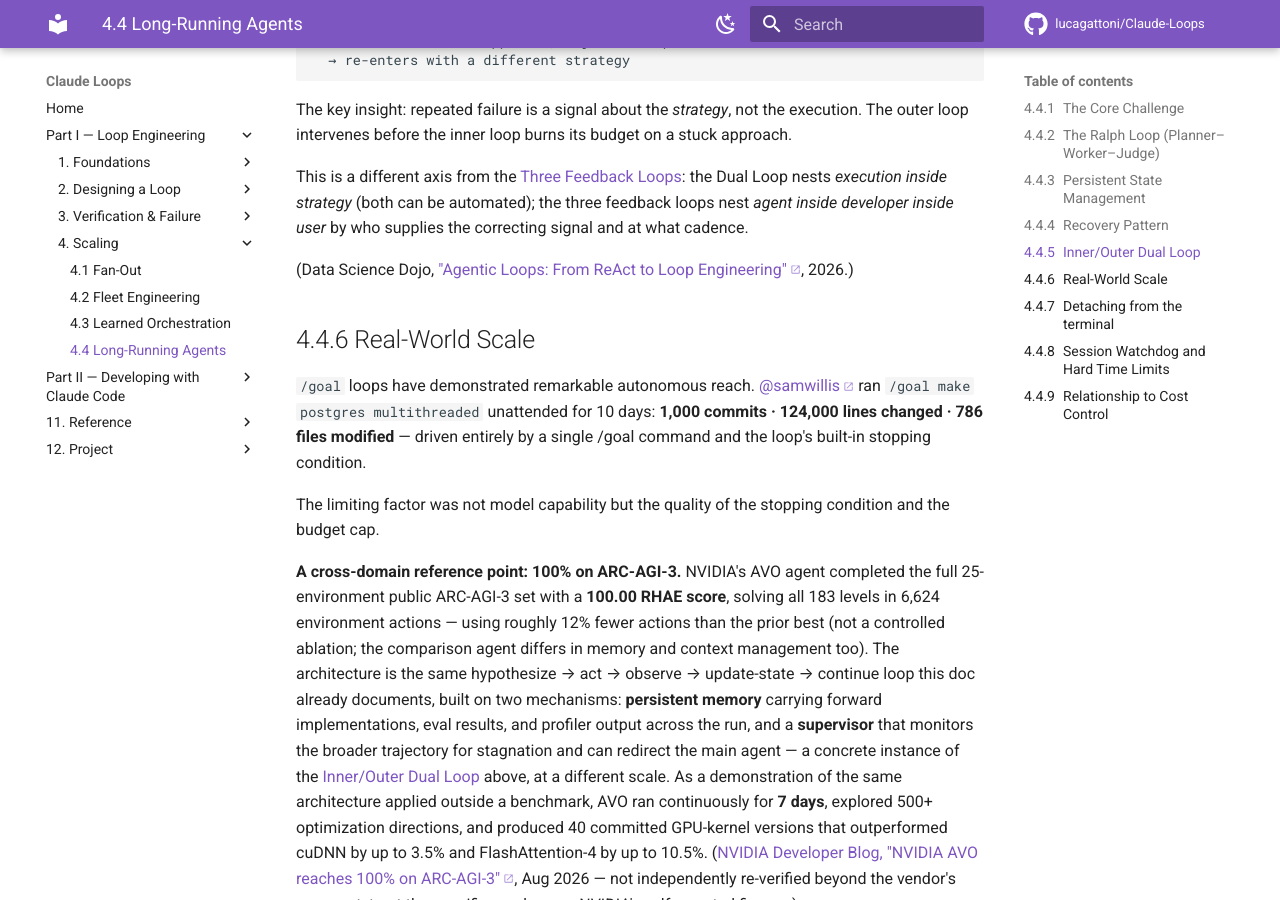
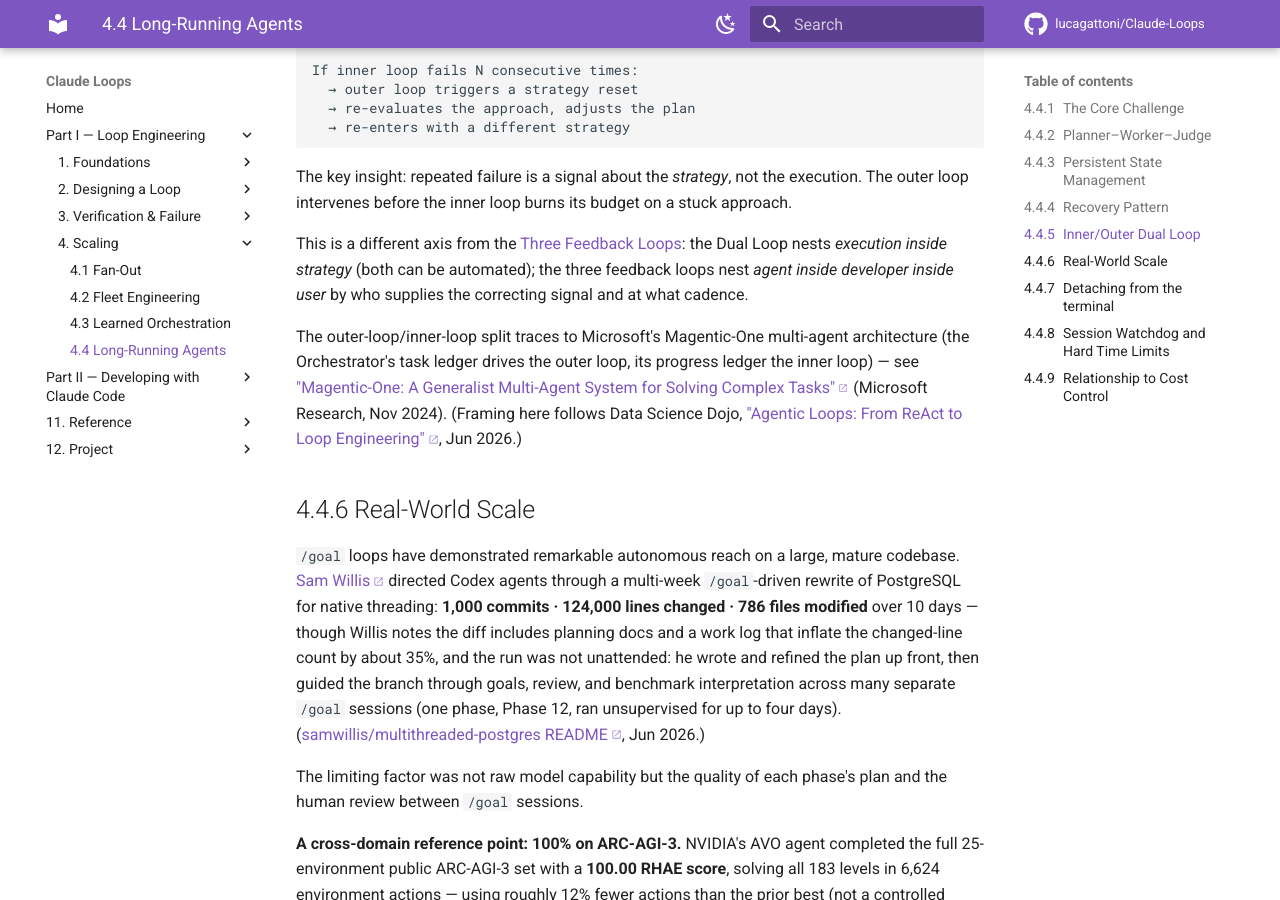
Before and after one commit to lucagattoni/Claude-Loops, an MkDocs documentation site: the page built from docs/25-long-running-agents.md, in a window 1280 px wide and 900 px high, scrolled down 1961 px. Built offline with MkDocs 1.6.1 and Material for MkDocs 9.7.7, drawn with Linux system fonts in a browser that asks for light colours; comment, search, counter and statistics services are not loaded; some of the changed text lies outside the part shown.

Commit message:
25-long-running-agents.md: 3 fact-check fix(es) from the C7 doc sweep
Change types: RESTRUCTURE×1, CORRECT×1, ADD_CITATION_LINK×1

- [high] MODIFIED — I corrected the proposed Cursor citation, which used a concatenation of two section headings as the article title. I fetched all three sources myself because this finding's lens n
- [high] The KB's headline example of autonomous reach was substantially not autonomous, and the refuter verified every correction against the project's own README on its actual default branch (`mult
- [medium] The KB credits a 2026 blog post for a pattern that post itself attributes to Magentic-One (Nov 2024) — an originating source that appears nowhere in the KB (grep-confirmed across docs/ and t

Backlog step 11 (C7). 34/34 units, 4,025 previously-unverified lines, 656 claims
checked, 471 URLs opened. Evidence: plans/20260907_0100-c7-doc-sweep-evidence.md.
mkdocs build --strict green on the full change set.

Co-Authored-By: Claude Opus 5 (1M context) <noreply@anthropic.com>
Claude-Session: https://claude.ai/code/session_0143r6VLrjfhL34xeWGQvHmV

```diff
--- a/docs/25-long-running-agents.md
+++ b/docs/25-long-running-agents.md
@@ -10,7 +10,7 @@ Each context window is finite. A long-running agent must externalise its state s
 the next invocation can resume exactly where it left off, without re-reading the
 entire history.
 
-## The Ralph Loop (Planner–Worker–Judge)
+## Planner–Worker–Judge
 
 A three-role multi-agent pattern for complex, multi-stage tasks:
 
@@ -24,11 +24,9 @@ Planner → Worker → Judge → (loop back to Planner if not done)
 
 The Planner writes state; the Worker reads and updates it; the Judge is the loop's stopping condition.
 
-**Origin.** The technique traces to Geoff Huntley's "Ralph Wiggum" pattern: run a single
-monolithic agent process autonomously in a loop, one task per iteration, prioritizing
-determinism and watchability over multi-agent complexity — the community precedent Osmani
-and others cite as predating Claude Code's own built-in loop primitives.
-([ghuntley.com, "The Ralph Wiggum (as a Software Engineering technique)"](https://ghuntley.com/loop/), Jan 2026.)
+(Wilson Lin, ["Scaling long-running autonomous coding"](https://cursor.com/blog/scaling-agents), Cursor, Jan 2026.)
+
+**A related but distinct single-agent technique: the Ralph Loop.** Where the pattern above splits work across separate Planner/Worker/Judge roles, Geoff Huntley's "Ralph Wiggum" technique deliberately keeps it to a single monolithic agent process run autonomously in a loop, one task per iteration, prioritizing determinism and watchability over multi-agent complexity — the community precedent Osmani and others cite as predating Claude Code's own built-in loop primitives. ([ghuntley.com, "Ralph Wiggum as a 'software engineer'"](https://ghuntley.com/ralph/), Jul 2025.)
 
 **A multi-day case study at scale.** Iterative planning-coding-testing loops sustained over
 *multiple days* report a 52.25% average relative gain across three benchmarks and, as a
@@ -89,17 +87,13 @@ the Dual Loop nests *execution inside strategy* (both can be automated); the thr
 feedback loops nest *agent inside developer inside user* by who supplies the correcting
 signal and at what cadence.
 
-(Data Science Dojo, ["Agentic Loops: From ReAct to Loop Engineering"](https://datasciencedojo.com/blog/agentic-loops-explained-from-react-to-loop-engineering-2026-guide/), 2026.)
+The outer-loop/inner-loop split traces to Microsoft's Magentic-One multi-agent architecture (the Orchestrator's task ledger drives the outer loop, its progress ledger the inner loop) — see ["Magentic-One: A Generalist Multi-Agent System for Solving Complex Tasks"](https://www.microsoft.com/en-us/research/articles/magentic-one-a-generalist-multi-agent-system-for-solving-complex-tasks/) (Microsoft Research, Nov 2024). (Framing here follows Data Science Dojo, ["Agentic Loops: From ReAct to Loop Engineering"](https://datasciencedojo.com/blog/agentic-loops-explained-from-react-to-loop-engineering-2026-guide/), Jun 2026.)
 
 ## Real-World Scale
 
-`/goal` loops have demonstrated remarkable autonomous reach. [@samwillis](https://x.com/samwillis) ran
-`/goal make postgres multithreaded` unattended for 10 days:
-**1,000 commits · 124,000 lines changed · 786 files modified** —
-driven entirely by a single /goal command and the loop's built-in stopping condition.
+`/goal` loops have demonstrated remarkable autonomous reach on a large, mature codebase. [Sam Willis](https://x.com/samwillis/status/2069147163255312392) directed Codex agents through a multi-week `/goal`-driven rewrite of PostgreSQL for native threading: **1,000 commits · 124,000 lines changed · 786 files modified** over 10 days — though Willis notes the diff includes planning docs and a work log that inflate the changed-line count by about 35%, and the run was not unattended: he wrote and refined the plan up front, then guided the branch through goals, review, and benchmark interpretation across many separate `/goal` sessions (one phase, Phase 12, ran unsupervised for up to four days). ([samwillis/multithreaded-postgres README](https://github.com/samwillis/multithreaded-postgres), Jun 2026.)
 
-The limiting factor was not model capability but the quality of the stopping condition
-and the budget cap.
+The limiting factor was not raw model capability but the quality of each phase's plan and the human review between `/goal` sessions.
 
 **A cross-domain reference point: 100% on ARC-AGI-3.** NVIDIA's AVO agent completed the
 full 25-environment public ARC-AGI-3 set with a **100.00 RHAE score**, solving all 183
```
